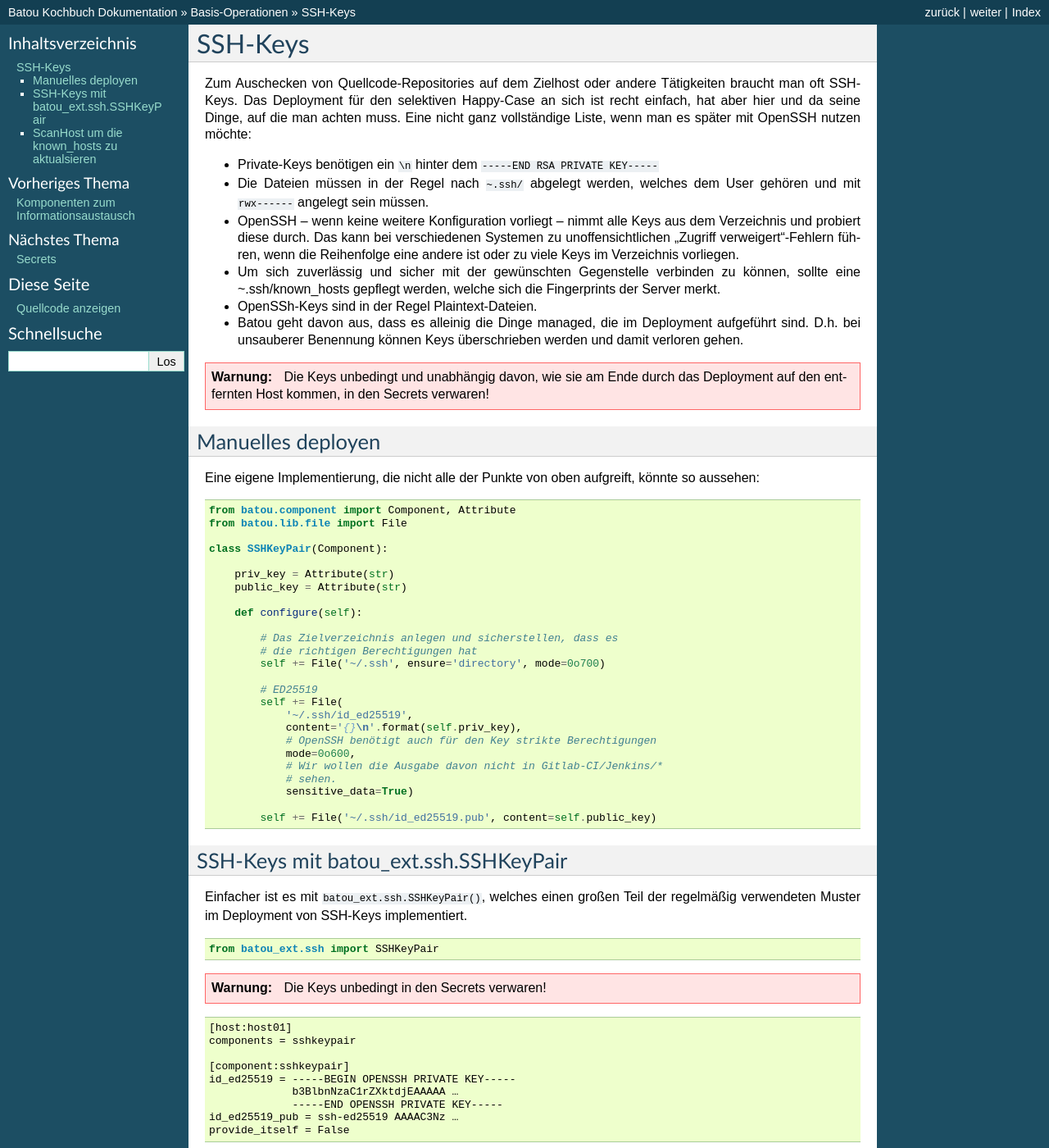
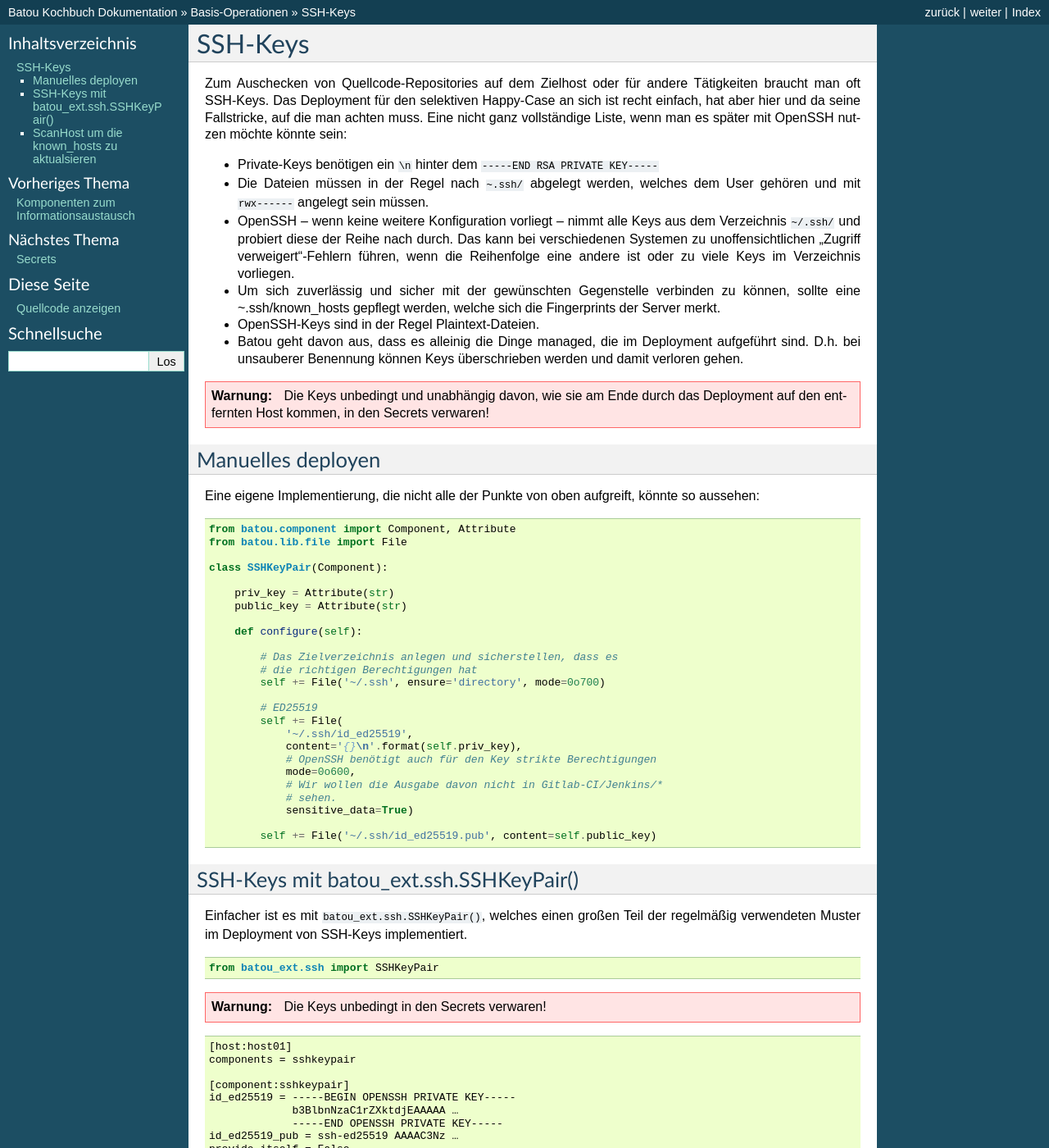
Before and after one commit to frlan/batou-cookbook, a Sphinx documentation site: the page built from source/anleitungen/basis/sshkeys.rst, in a window 1280 px wide and 1400 px high. Shown: the whole window at 82% size. Built offline with Sphinx 7.4.7, drawn with Linux system fonts in a browser that asks for light colours.

Commit message:
More updates

```diff
--- a/source/anleitungen/basis/gluing.rst
+++ b/source/anleitungen/basis/gluing.rst
@@ -30,7 +30,7 @@
     [host:host01]
     components = mysharingcomponent
 
-kann man diese Werte einfach in anderen Komponenten nutzen
+kann man diese Werte einfach in anderen Komponenten nutzen:
 
 .. code-block:: python
 
--- a/source/anleitungen/basis/secrets/secrets.rst
+++ b/source/anleitungen/basis/secrets/secrets.rst
@@ -10,7 +10,7 @@
 
 .. Warning::
 
-    Batou unterstützt aktuell nur das Ablegen von Text-Dateien in den Secrets. Unter `Binaere_dateien_in_den_secrets`_ gibt es eine Anleitung, wie man das Pröblem lösen könnte.
+    Batou unterstützt aktuell nur das Ablegen von Text-Dateien in den Secrets. Unter `Binaere_dateien_in_den_secrets`_ gibt es eine Anleitung, wie man das Problem lösen könnte.
 
 
 Beispiel JSON
--- a/source/anleitungen/basis/sshkeys.rst
+++ b/source/anleitungen/basis/sshkeys.rst
@@ -1,13 +1,13 @@
 SSH-Keys
 ========
 
-Zum Auschecken von Quellcode-Repositories auf dem Zielhost oder andere Tätigkeiten braucht man oft SSH-Keys. Das Deployment für den selektiven Happy-Case an sich ist recht einfach, hat aber hier und da seine Dinge, auf die man achten muss. Eine nicht ganz vollständige Liste, wenn man es später mit OpenSSH nutzen möchte:
+Zum Auschecken von Quellcode-Repositories auf dem Zielhost oder für andere Tätigkeiten braucht man oft SSH-Keys. Das Deployment für den selektiven Happy-Case an sich ist recht einfach, hat aber hier und da seine Fallstricke, auf die man achten muss. Eine nicht ganz vollständige Liste, wenn man es später mit OpenSSH nutzen möchte könnte sein:
 
 * Private-Keys benötigen ein ``\n`` hinter dem ``-----END RSA PRIVATE KEY-----``
 * Die Dateien müssen in der Regel nach ``~.ssh/`` abgelegt werden, welches dem User gehören und mit ``rwx------`` angelegt sein müssen.
-* OpenSSH -- wenn keine weitere Konfiguration vorliegt -- nimmt alle Keys aus dem Verzeichnis und probiert diese durch. Das kann bei verschiedenen Systemen zu unoffensichtlichen "Zugriff verweigert"-Fehlern führen, wenn die Reihenfolge eine andere ist oder zu viele Keys im Verzeichnis vorliegen.
+* OpenSSH -- wenn keine weitere Konfiguration vorliegt -- nimmt alle Keys aus dem Verzeichnis ``~/.ssh/`` und probiert diese der Reihe nach durch. Das kann bei verschiedenen Systemen zu unoffensichtlichen "Zugriff verweigert"-Fehlern führen, wenn die Reihenfolge eine andere ist oder zu viele Keys im Verzeichnis vorliegen.
 * Um sich zuverlässig und sicher mit der gewünschten Gegenstelle verbinden zu können, sollte eine ~.ssh/known_hosts gepflegt werden, welche sich die Fingerprints der Server merkt.
-* OpenSSh-Keys sind in der Regel Plaintext-Dateien.
+* OpenSSH-Keys sind in der Regel Plaintext-Dateien.
 * Batou geht davon aus, dass es alleinig die Dinge managed, die im Deployment aufgeführt sind. D.h. bei unsauberer Benennung können Keys überschrieben werden und damit verloren gehen.
 
 .. warning::
@@ -47,8 +47,8 @@
             self += File('~/.ssh/id_ed25519.pub', content=self.public_key)
 
 
-SSH-Keys mit batou_ext.ssh.SSHKeyPair
--------------------------------------
+SSH-Keys mit batou_ext.ssh.SSHKeyPair()
+---------------------------------------
 
 Einfacher ist es mit ``batou_ext.ssh.SSHKeyPair()``, welches einen großen Teil der regelmäßig verwendeten Muster im Deployment von SSH-Keys implementiert.
 
@@ -79,6 +79,7 @@
 
     from batou.component import Component
 
+
     class MyCheckout(Component)
 
         def configure(self):
@@ -99,6 +100,7 @@
     from batou_ext.ssh import ScanHost
     from batou.component import Component
 
+
     class MyKnownHosts(Component):
 
         def configure(self):
```
